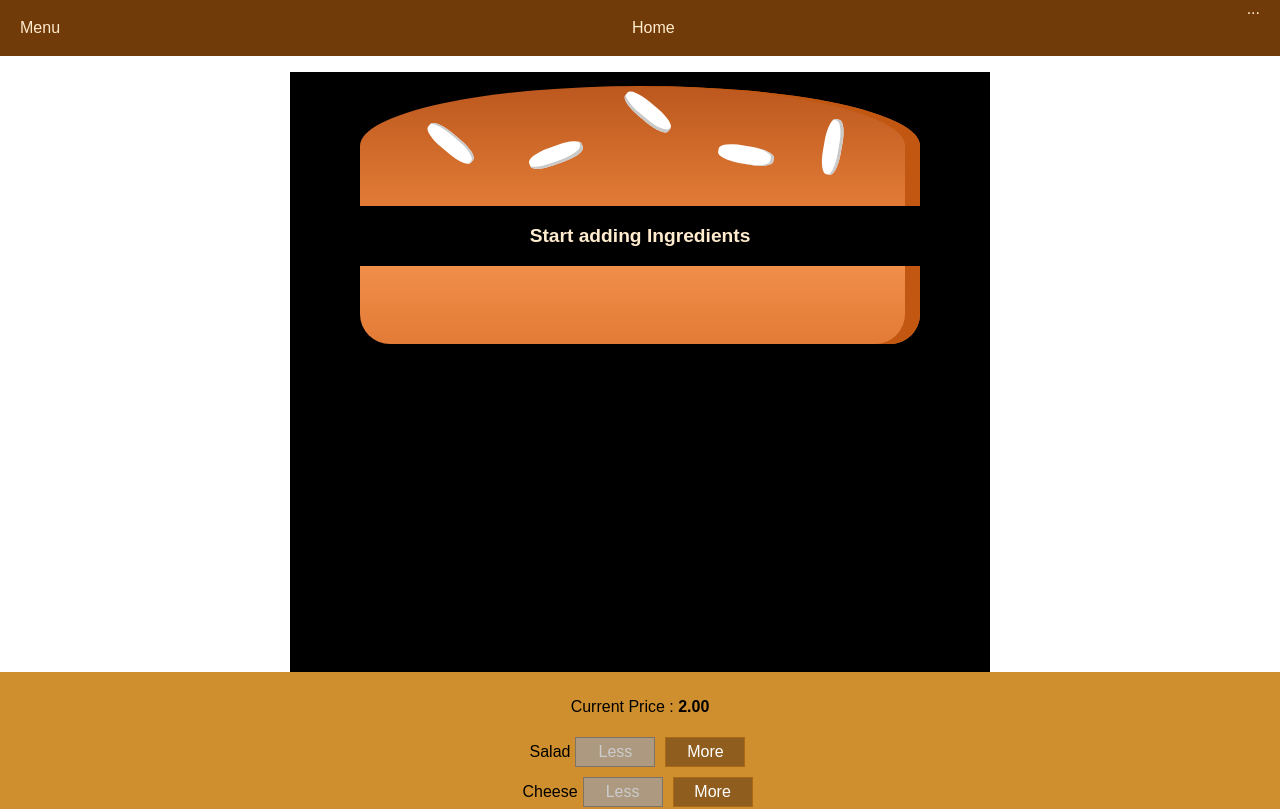
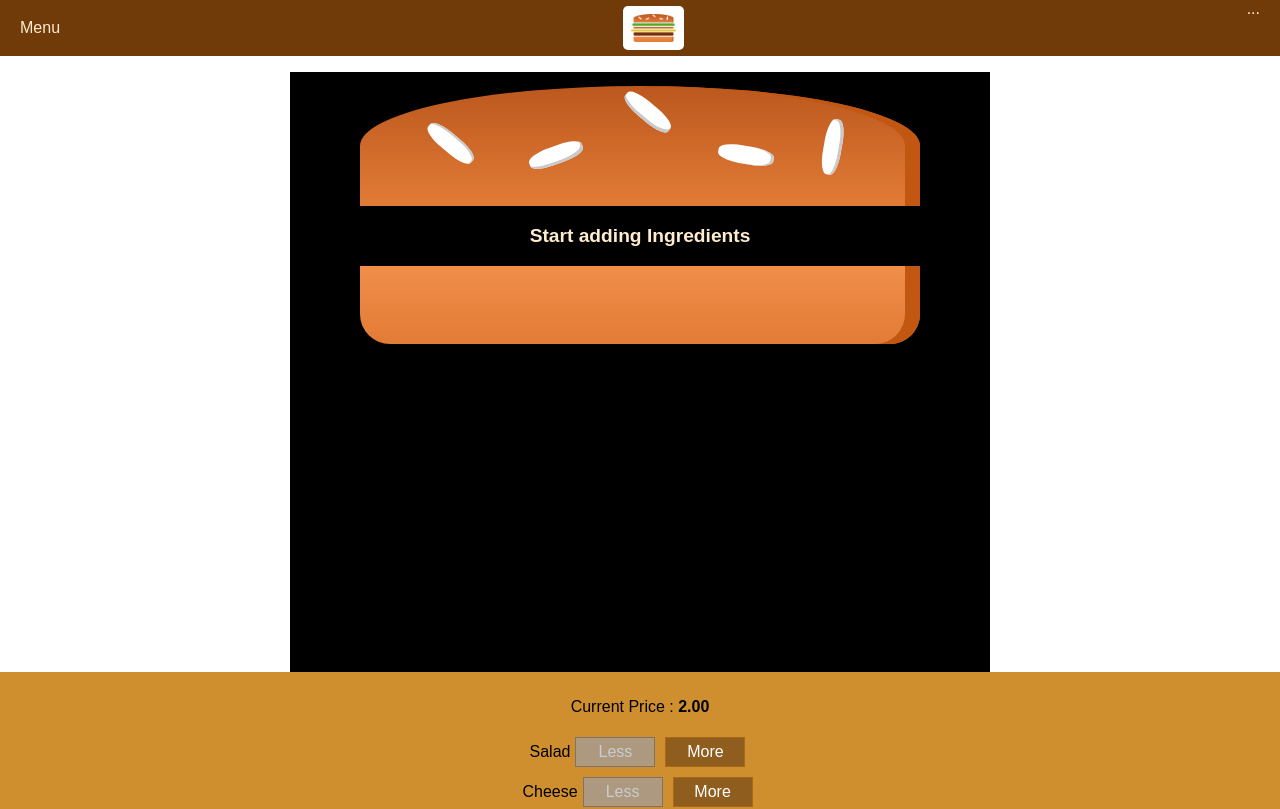
Before and after one commit to pulkit99dev/burger-builder, a React app: page / in a window 1280 px wide. Shown: the top 809 px of the page. Built offline with nearby package versions, Linux system fonts and the light colour scheme.

Commit message:
Adding Logo in toolbar

```diff
--- a/src/components/Layout/Layout.js
+++ b/src/components/Layout/Layout.js
@@ -2,7 +2,7 @@
 
 import Aux from '../../hoc/Aux';
 
-import Toolbar from '../Navigation/Toolbar/Toolbar'
+import Toolbar from '../Navigation/Toolbar/Toolbar';
 
 import classes from './Layout.css'
 
--- /dev/null
+++ b/src/components/Logo/Logo.css
@@ -0,0 +1,11 @@
+.Logo{
+    background-color: white;
+    padding: 8px;
+    height: 80%;
+    box-sizing: border-box;
+    border-radius: 5px;
+}
+
+.Logo img{
+    height: 100%;
+}
--- /dev/null
+++ b/src/components/Logo/Logo.js
@@ -0,0 +1,13 @@
+import React from 'react';
+
+import classes from './Logo.css'
+
+import burgerLogo from '../../assets/images/burger-logo.png'
+
+const logo = (props) =>(
+    <div className={classes.Logo}>
+        <img src={burgerLogo} alt='My burger' />
+    </div>
+)
+
+export default logo;
--- a/src/components/Navigation/Toolbar/Toolbar.js
+++ b/src/components/Navigation/Toolbar/Toolbar.js
@@ -2,10 +2,13 @@
 
 import classes from './Toolbar.css';
 
+import Logo from '../../Logo/Logo';
+
+
 const toolbar = (props) =>(
     <header className={classes.Toolbar}>
         <div>Menu</div>
-        <div>Home</div>
+        <Logo/>
         <nav> ... </nav>
     </header>
 );
```
Also changed, not shown: src/assets/images/burger-logo.png (added).
